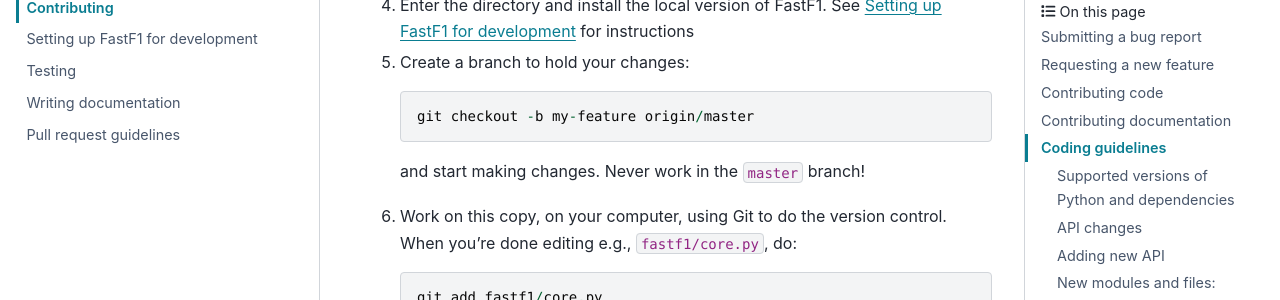
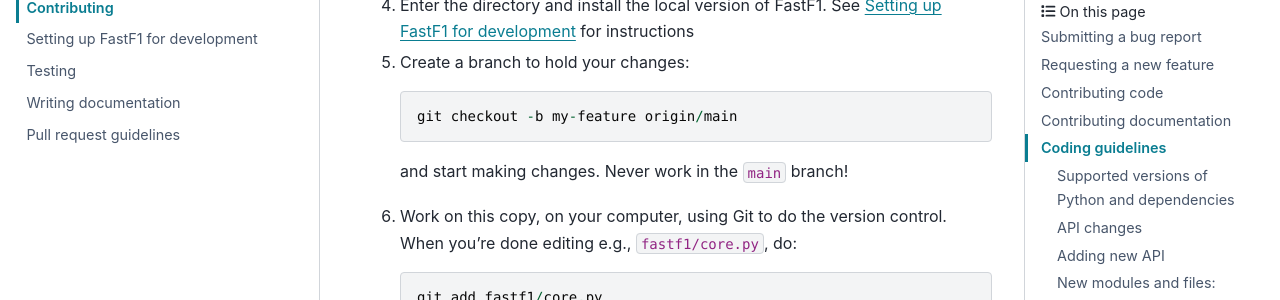
Before and after one commit to theOehrly/Fast-F1, a Sphinx documentation site: the page built from docs/contributing/contributing.rst, in a window 1280 px wide and 900 px high, scrolled down 1660 px. Shown: the part 152-452 px from the top of the window. Built offline with Sphinx 7.4.7 and the PyData theme 0.15.4, drawn with Linux system fonts in a browser that asks for light colours; pages that are not in the unit, such as notebooks, are missing from menus; the version number could not be read and is left out.

Commit message:
MNT: rename master branch to main (#835)

```diff
--- a/docs/contributing/contributing.rst
+++ b/docs/contributing/contributing.rst
@@ -94,9 +94,9 @@
 
 5. Create a branch to hold your changes::
 
-      git checkout -b my-feature origin/master
+      git checkout -b my-feature origin/main
 
-   and start making changes. Never work in the ``master`` branch!
+   and start making changes. Never work in the ``main`` branch!
 
 6. Work on this copy, on your computer, using Git to do the version control.
    When you're done editing e.g., ``fastf1/core.py``, do::
--- a/docs/index.rst
+++ b/docs/index.rst
@@ -164,11 +164,11 @@
 treated with confidentiality, if desired. **Do not use this email address for
 general support requests! Such requests will likely be ignored.**
 
-FastF1 has a `Code of Conduct <https://github.com/theOehrly/Fast-F1/blob/master/CODE_OF_CONDUCT.md>`_.
+FastF1 has a `Code of Conduct <https://github.com/theOehrly/Fast-F1/blob/main/CODE_OF_CONDUCT.md>`_.
 Complaints about a perceived breach of this code of conduct should be sent to
 oehrly@mailbox.org, in almost all cases. Please refer to the Code of Conduct,
 available through the main page of the GitHub repository (or click
-`here <https://github.com/theOehrly/Fast-F1/blob/master/CODE_OF_CONDUCT.md>`_),
+`here <https://github.com/theOehrly/Fast-F1/blob/main/CODE_OF_CONDUCT.md>`_),
 for information on how breaches are reported, how the
 Code of Conduct is enforced and what values FastF1 encourages.
 
```
Also changed, not shown: 2 other files.
